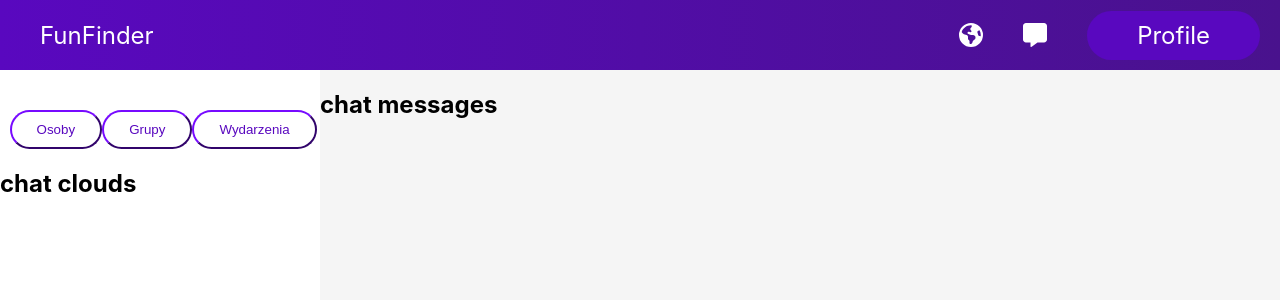
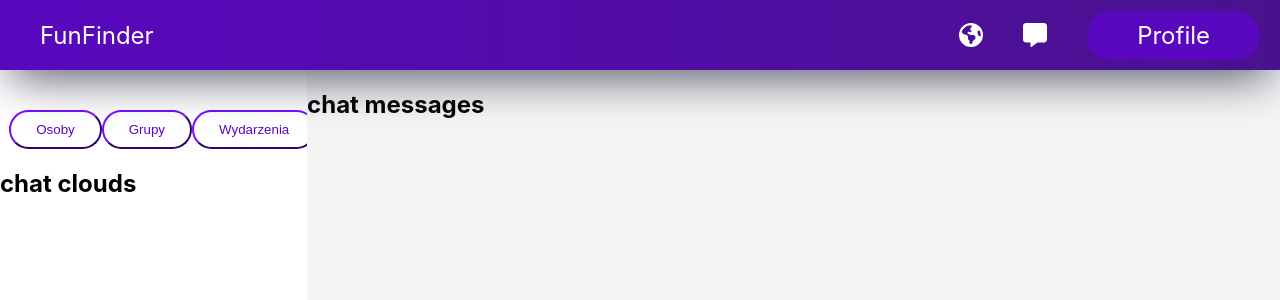
Before and after one commit to Lukang11/Inzynierka, a React (Create React App) app in the folder fun-finder-frontend/: page /chat in a window 1280 px wide. Shown: the top 300 px of the page. Built offline with nearby package versions, Linux system fonts and the light colour scheme.

Commit message:
ChatPage css

```diff
--- a/fun-finder-frontend/src/Components/ChatPage/ChatPage.css
+++ b/fun-finder-frontend/src/Components/ChatPage/ChatPage.css
@@ -2,18 +2,17 @@
     height: calc(100vh - 70px);
     display: flex;
     justify-content: flex-start;
-    z-index: 1;
 }
 
 .chat-clouds-section{
-    flex-basis: 25%;
+    flex-basis: 20%;
     flex-direction: column;
     background-color: #FFFFFF;
     display: flex;
 }
 
 .chat-messages-section{
-    flex-basis: 75%;
+    flex-basis: 80%;
     background-color: #F5F5F5;
     display: flex;
 }
--- a/fun-finder-frontend/src/Components/Header/Header.css
+++ b/fun-finder-frontend/src/Components/Header/Header.css
@@ -5,6 +5,7 @@
   -webkit-box-shadow: 0px 15px 48px -10px rgba(66, 68, 90, 1);
   -moz-box-shadow: 0px 15px 48px -10px rgba(66, 68, 90, 1);
   box-shadow: 0px 15px 48px -10px rgba(66, 68, 90, 1);
+  position: relative;
   z-index: 222;
 
 }
```
